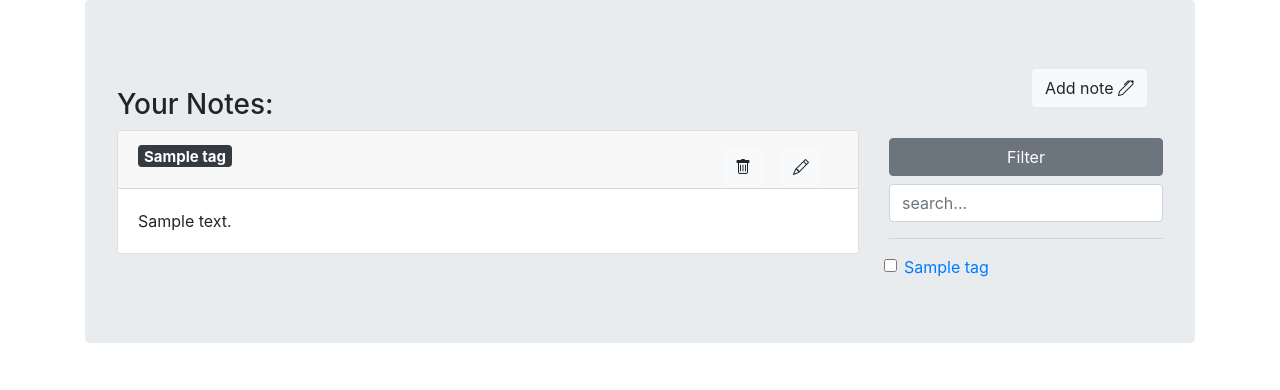
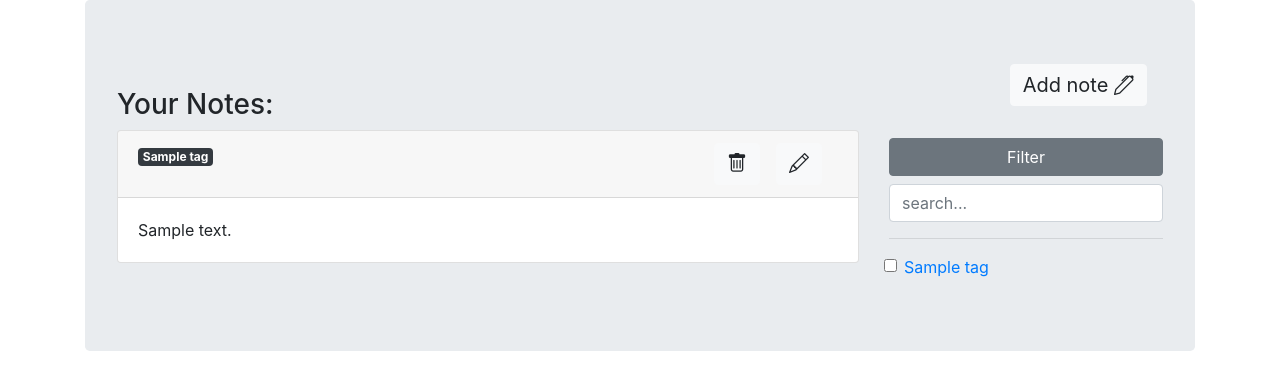
Before and after one commit to coltun/smartnotes, a Django app: page /notes/ in a window 1280 px wide. Shown: the part 70-460 px from the top of the page. Run offline with Django 3.2, Linux system fonts and the light colour scheme; a user stored in the database is signed in; tables that the repository leaves empty hold one stand-in row (values such as "Sample post"); some libraries are stand-ins or nearby versions.

Commit message:
fix indentation

```diff
--- a/account/templates/homepage.html
+++ b/account/templates/homepage.html
@@ -1,6 +1,4 @@
 {% extends "base.html" %}
 {% block content %}
-
 	<h1> Welcome to SmartNotes </h1>
-
 {% endblock %}
--- a/account/templates/notes.html
+++ b/account/templates/notes.html
@@ -1,8 +1,10 @@
 {% extends "base.html" %}
 {% block content %}
-  <a class="navbar-brand float-right" href="{% url 'create_note' %}">
-    <button type="button" class="btn btn-light"> Add note <i class="bi bi-pen"></i></button>
-  </a> <br>
+  <a class="btn btn-light navbar-brand float-right" href="{% url 'create_note' %}">
+    Add note <i class="bi bi-pen"></i>
+  </a>
+
+  <br>
 
   {% if all_notes %}
     <h3> Your Notes:</h3>
@@ -10,15 +12,20 @@
       <div class="col">
         {% for note in all_notes %}
           <div class="card" style='margin-bottom: 24px'>
-  		      <h5 class="card-header" style="max-height: 58px">
+  		      <div class="card-header">
   		        {% for nt in note.tags_list %}
                 <a href="{%url 'list_by_tag' nt.name %}">
                   <span class="badge badge-dark"> {{ nt.name }} </span>
                 </a>
               {% endfor %}
-            <a class="navbar-brand float-right" href="{% url 'update_note' pk=note.pk %}"><button type="button" class="btn btn-light"><i class="bi bi-pencil"></i></button></a>
-            <a class="navbar-brand float-right" href="{% url 'note_delete' pk=note.pk %}"><button type="button" class="btn btn-light"><i class="bi bi-trash"></i></button></a>
-  		      </h5>
+              <a class="btn btn-light navbar-brand float-right" href="{% url 'update_note' pk=note.pk %}">
+                <i class="bi bi-pencil"></i>
+              </a>
+              <a class="btn btn-light navbar-brand float-right" href="{% url 'note_delete' pk=note.pk %}">
+                <i class="bi bi-trash"></i>
+              </a>
+            </div>
+
   		      <div class="card-body">
               <p class="card-text">
   				      {{ note.text }}
```
Also changed, not shown: notes/templates/notes/list_by_tag.html (+15 -8 lines). Lines whose indentation alone changed are shown as unchanged.
